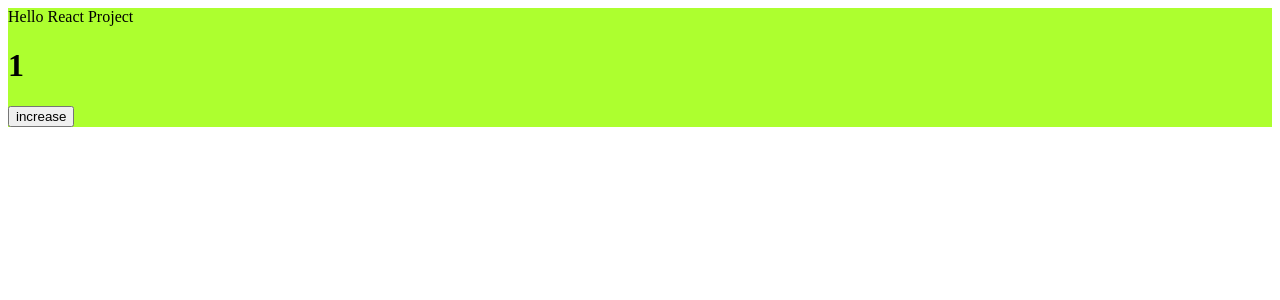
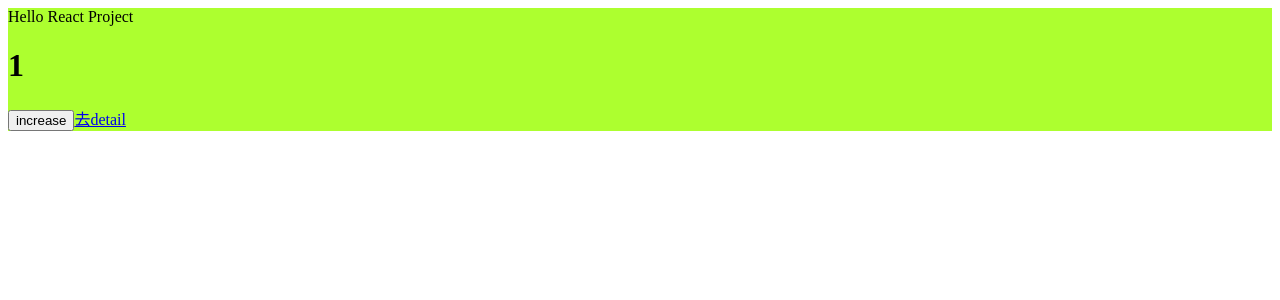
Before and after one commit to simon9211/react-demo, a React app: page / in a window 1280 px wide. Shown: the top 300 px of the page. Built offline with nearby package versions, Linux system fonts and the light colour scheme.

Commit message:
react-router-dom

```diff
--- a/package.json
+++ b/package.json
@@ -48,6 +48,7 @@
     "babel-polyfill": "^6.26.0",
     "babel-preset-stage-1": "^6.24.1",
     "react": "^17.0.2",
-    "react-dom": "^17.0.2"
+    "react-dom": "^17.0.2",
+    "react-router-dom": "^5.2.0"
   }
 }
--- a/src/App.js
+++ b/src/App.js
@@ -27,6 +27,7 @@ export default class App extends Component {
         <h1>{this.state.count}</h1>
         {/* <button onClick={() => this.add()}> increase </button> */}
         <button onClick={this.add}> increase </button>
+        <a href='#/home'>去detail</a>
       </div>
     );
   }
--- /dev/null
+++ b/src/Home.jsx
@@ -0,0 +1,16 @@
+/* eslint-disable */
+import React, { Component } from 'react';
+
+export default class Home extends Component {
+  constructor(props) {
+    super(props);
+  }
+
+  render() {
+    return (
+      <div>
+        <a href='#/'>回到home</a>
+      </div>
+    )
+  }
+}
--- /dev/null
+++ b/src/Router.js
@@ -0,0 +1,18 @@
+/* eslint-disable */
+import React from 'react';
+import {HashRouter, Route, Switch} from 'react-router-dom';
+import App from './App';
+import Home from './Home.jsx';
+
+
+const BasicRoute = () => (
+    <HashRouter>
+        <Switch>
+            <Route exact path="/" component={App}/>
+            <Route exact path="/home" component={Home}/>
+        </Switch>
+    </HashRouter>
+);
+
+
+export default BasicRoute;
--- a/src/index.jsx
+++ b/src/index.jsx
@@ -3,7 +3,7 @@ import React, { Component } from 'react';
 import { render } from 'react-dom';
 import { AppContainer } from 'react-hot-loader';
 import 'babel-polyfill';
-import App from './App';
+import App from './Router';
 
 const renderDom = (Item) => {
   render(
```
Also changed, not shown: 1 other file (tests, documents, lock files or other folders).
